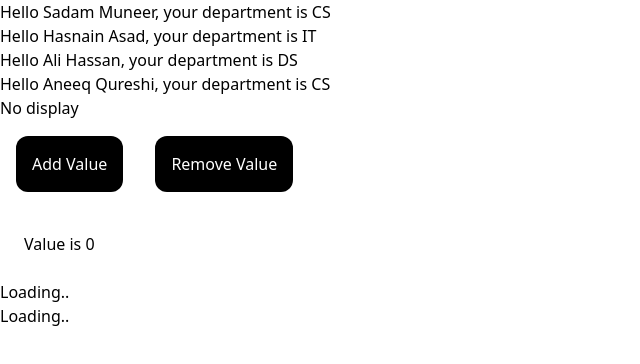
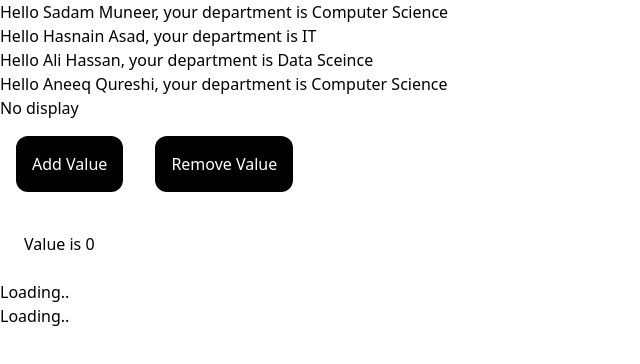
Before and after one commit to sadam-codes/React.js-Code, a React (Vite) app in the folder vite/: page / in a window 1280 px wide. Shown: the top 364 px of the page, without its empty margins (0-640 px from the left). Built offline with nearby package versions, Linux system fonts and the light colour scheme; no server answers.

Commit message:
react.js practice

```diff
--- a/vite/src/components/Props2.jsx
+++ b/vite/src/components/Props2.jsx
@@ -5,7 +5,7 @@ const Props2 = () => {
     const users = [
         {
             username: "Sadam Muneer",
-            dept: "CS"
+            dept: "Computer Science"
         },
         {
             username: "Hasnain Asad",
@@ -13,11 +13,11 @@ const Props2 = () => {
         },
         {
             username: "Ali Hassan",
-            dept: "DS"
+            dept: "Data Sceince"
         },
         {
             username: "Aneeq Qureshi",
-            dept: "CS"
+            dept: "Computer Science"
         },
         {}
     ]
```
